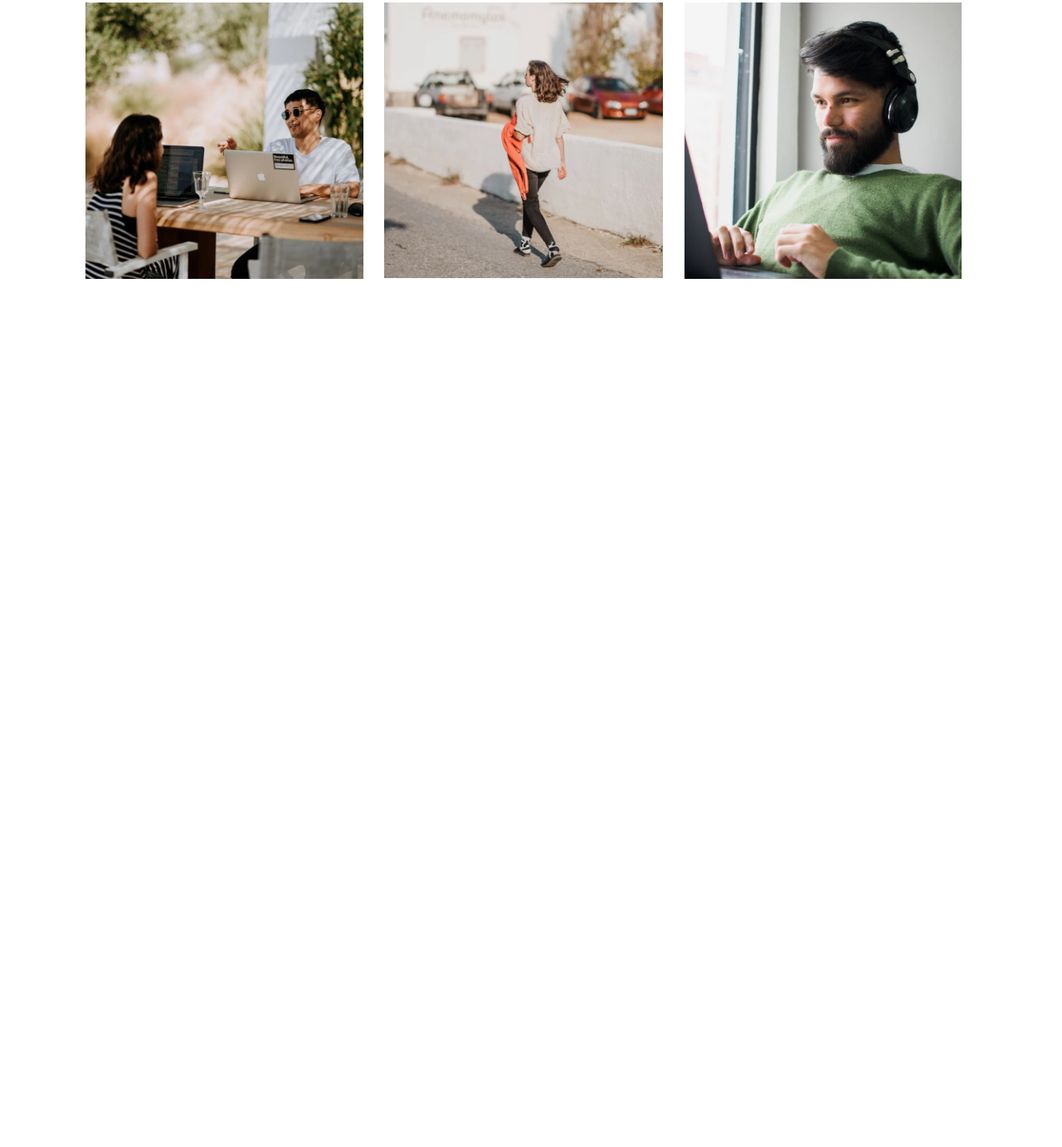
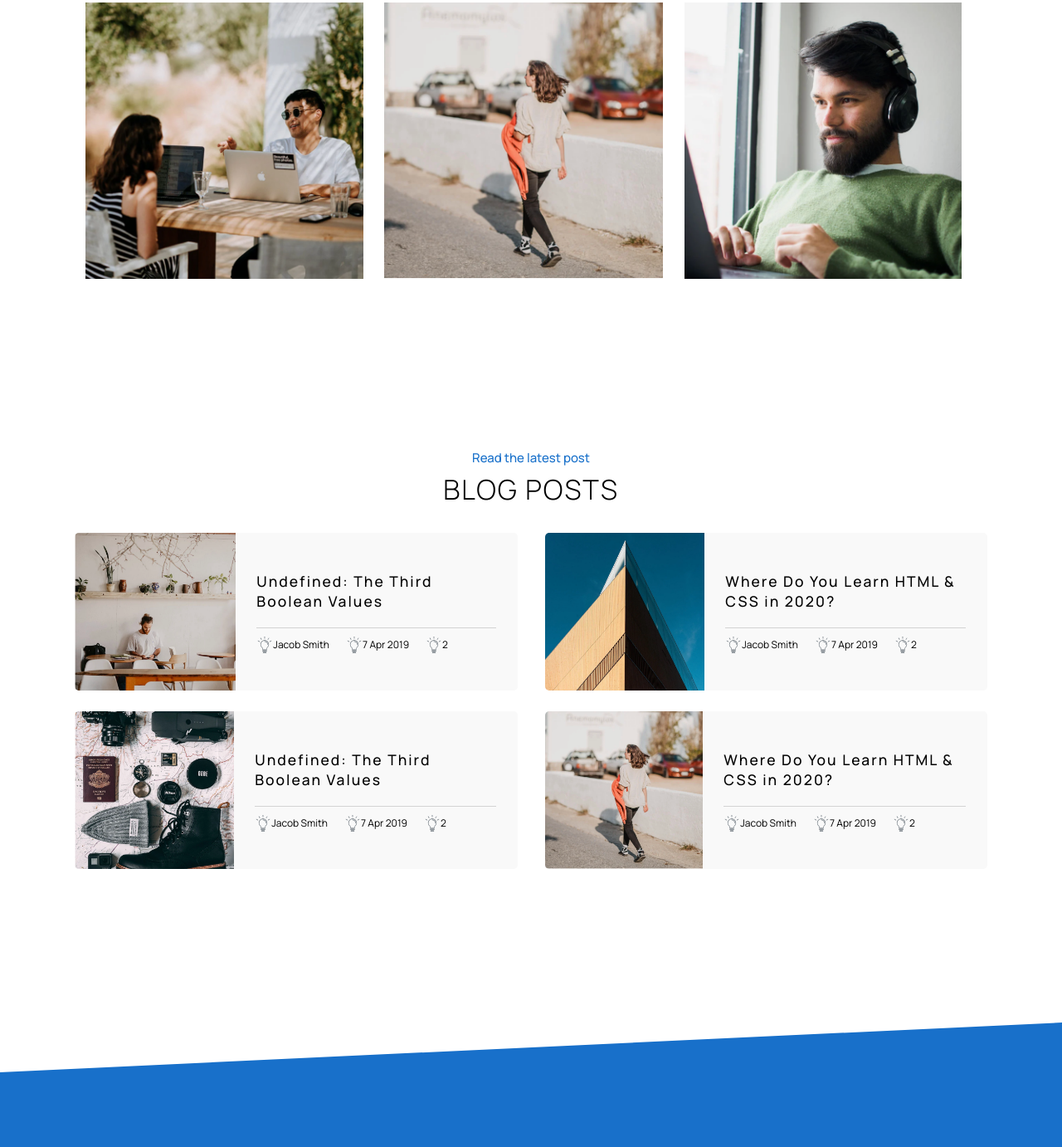
Before and after one commit to Jer1ah/scenic-website, a plain HTML site: page index.html in a window 1280 px wide. Shown: the part 4037-5419 px from the top of the page at 83% size. Before the commit the page ends 4493 px from the top, so only its background shows below. Drawn offline with nearby package versions, Linux system fonts and the light colour scheme.

Commit message:
finshed blog and footer sections

```diff
--- a/index.html
+++ b/index.html
@@ -167,6 +167,57 @@
             </div>
         </div>
     </div>
+    <div class="mainBlog">
+        <h3>Read the latest post</h3>
+        <h1>BLOG POSTS</h1>
+        <ul class="mainBlog__list">
+            <li class="mainBlog__listItem">
+                <img src="img/portfolio-image5.png" alt="Man and Camel" class="blogImage">
+                <div class="listItem__info">
+                    <h1>Undefined: The Third Boolean Values</h1>
+                    <span>
+                        <p><img src="img/idea.svg" alt="Icon">Jacob Smith</p>
+                        <p><img src="img/idea.svg" alt="Icon">7 Apr 2019</p>
+                        <p><img src="img/idea.svg" alt="Icon">2</p>
+                    </span>
+                </div>
+            </li>
+            <li class="mainBlog__listItem">
+                <img src="img/portfolio-image7.png" alt="Man and Camel" class="blogImage">
+                <div class="listItem__info">
+                    <h1>Where Do You Learn HTML &amp; CSS in 2020?</h1>
+                    <span>
+                        <p><img src="img/idea.svg" alt="Icon">Jacob Smith</p>
+                        <p><img src="img/idea.svg" alt="Icon">7 Apr 2019</p>
+                        <p><img src="img/idea.svg" alt="Icon">2</p>
+                    </span>
+                </div>
+            </li>
+            <li class="mainBlog__listItem">
+                <img src="img/portfolio-image2.png" alt="Man and Camel" class="blogImage">
+                <div class="listItem__info">
+                    <h1>Undefined: The Third Boolean Values</h1>
+                    <span>
+                        <p><img src="img/idea.svg" alt="Icon">Jacob Smith</p>
+                        <p><img src="img/idea.svg" alt="Icon">7 Apr 2019</p>
+                        <p><img src="img/idea.svg" alt="Icon">2</p>
+                    </span>
+                </div>
+            </li>
+            <li class="mainBlog__listItem">
+                <img src="img/portfolio-image11.png" alt="Man and Camel" class="blogImage">
+                <div class="listItem__info">
+                    <h1>Where Do You Learn HTML &amp; CSS in 2020?</h1>
+                    <span>
+                        <p><img src="img/idea.svg" alt="Icon">Jacob Smith</p>
+                        <p><img src="img/idea.svg" alt="Icon">7 Apr 2019</p>
+                        <p><img src="img/idea.svg" alt="Icon">2</p>
+                    </span>
+                </div>
+            </li>
+        </ul>
+    </div>
+    <footer class="footer"></footer>
 <script src="js/main.js"></script>
 </body>
 </html>
--- /dev/null
+++ b/sass/1-modules/_footer.scss
@@ -0,0 +1,5 @@
+.footer {
+    background-color: #1870CA;
+    height: 15rem;
+    clip-path: polygon(100% 0, 100% 32%, 100% 100%, 50% 100%, 0 100%, 0 40%);
+}
--- a/sass/5-mainPortfolio/_mainPortfolio.scss
+++ b/sass/5-mainPortfolio/_mainPortfolio.scss
@@ -54,7 +54,7 @@
         justify-content: flex-start;
         align-items: flex-start;
         flex-wrap: wrap;
-        margin-bottom: 10rem;
+        margin-bottom: 7.5rem;
         margin-left: 2.5rem;
     }
 
--- /dev/null
+++ b/sass/6-mainBlog/_mainBlog.scss
@@ -0,0 +1,88 @@
+.mainBlog {
+    display: flex;
+    flex-direction: column;
+    align-items: center;
+    margin: 0 auto 15rem;
+
+    h1 {
+        margin: 0 0 2rem;
+        font-weight: 300;
+        font-size: 3.3rem;
+        letter-spacing: .2rem;
+    }
+
+    h3 {
+        color: #1870CA;
+        font-weight: 500;
+        font-size: 1.5rem;
+        margin: 11rem 0 .5rem;
+    }
+
+    &__list {
+        list-style: none;
+        padding: 0;
+        width: 110rem;
+        display: flex;
+        flex-wrap: wrap;
+        justify-content: space-between;
+        align-items: flex-start;
+    }
+
+    &__listItem {
+        display: flex;
+        height: 19rem;
+        width: 48.5%;
+        background-color: #f9f9f9;
+        margin-bottom: 2.5rem;
+        border-radius: .5rem;
+        overflow: hidden;
+        transition: .3s all;
+    }
+
+    &__listItem:hover {
+        cursor: pointer;
+        background-color: #fff;
+        transform: translateY(-.7rem);
+        box-shadow: 0px 0px 19px 8px rgba(204,200,204,1);
+    }
+
+    .listItem__info {
+        display: flex;
+        flex-direction: column;
+        justify-content: center;
+        align-items: center;
+
+        h1 {
+            font-size: 1.75rem;
+            border-bottom: .1rem solid lightgray;
+            width: 85%;
+            padding-bottom: 2rem;
+            margin-bottom: 1rem;
+            font-weight: 500;
+        }
+
+        img {
+            width: 2rem;
+        }
+
+        span {
+            display: flex;
+            align-items: flex-start;
+            justify-content: flex-start;
+            margin: 0;
+            width: 85%;
+        }
+
+        p {
+            margin: 0 2rem 0 0;
+            display: flex;
+            align-items: center;
+            font-size: 1.2rem;
+        }
+    }
+
+    .blogImage {
+        height: 100%;
+        width: 20rem;
+    }
+}
--- a/sass/main.scss
+++ b/sass/main.scss
@@ -3,6 +3,7 @@
 
 //1-modules
 @import '1-modules/navigation';
+@import '1-modules/footer';
 
 //2-header
 @import '2-header/header';
@@ -15,3 +16,6 @@
 
 //5-mainPortfolio
 @import '5-mainPortfolio/mainPortfolio';
+
+//6-mainBlog
+@import '6-mainBlog/mainBlog';
```
Also changed, not shown: css/main.css, 1 other file.
